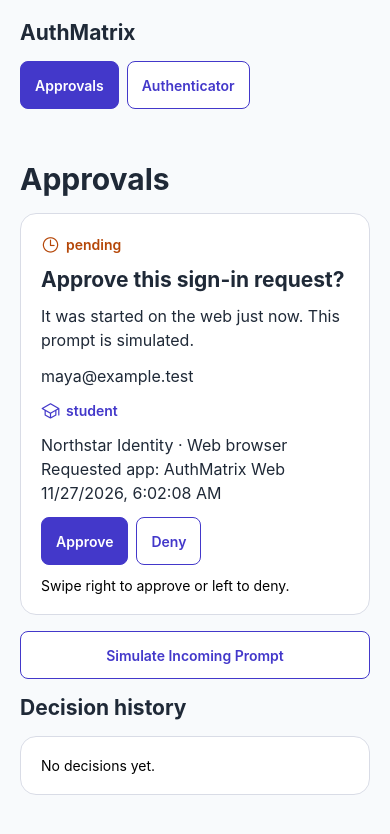
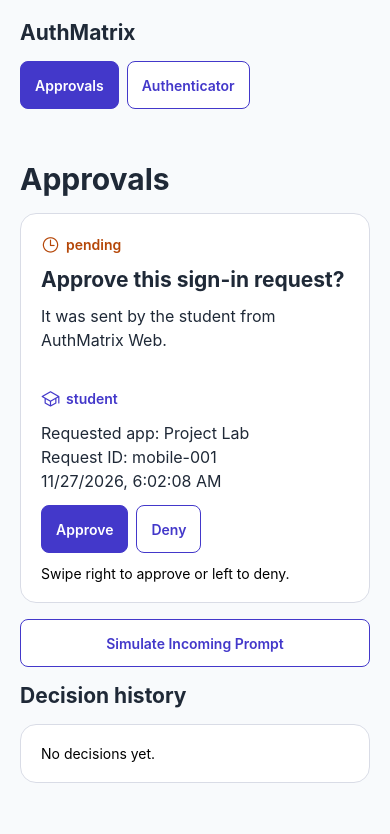
Before and after one commit to harshi-dev26/authmatrix, a React Native app in the folder mobile/: screen / in a window 390 px wide. Shown: the top 834 px of the page. Built offline with nearby package versions, Linux system fonts and the light colour scheme.

Commit message:
Connect original mobile approvals UI to student requests

```diff
--- a/mobile/src/components/ApprovalPrompt.js
+++ b/mobile/src/components/ApprovalPrompt.js
@@ -19,14 +19,15 @@ export default function ApprovalPrompt({ item, onDecision }) {
       <Text accessibilityRole="header" style={styles.heading}>
         Approve this sign-in request?
       </Text>
-      <Text style={styles.body}>It was started on the web just now. This prompt is simulated.</Text>
+      <Text style={styles.body}>It was sent by the student from AuthMatrix Web.</Text>
+      <Text style={styles.body}>{item.reason}</Text>
       <Text selectable style={styles.body}>
-        {item.email}
+        {item.userEmail}
       </Text>
       <Badge kind={item.role} />
       <Text style={styles.body}>
-        {item.provider} · {item.device}
-        {"\n"}Requested app: {item.tokenPayload.aud}
+        Requested app: Project Lab
+        {"\n"}Request ID: {item.requestId}
         {"\n"}
         {new Date(item.createdAt).toLocaleString()}
       </Text>
```
